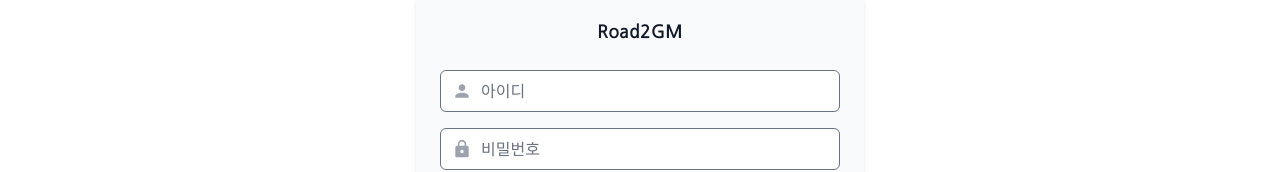
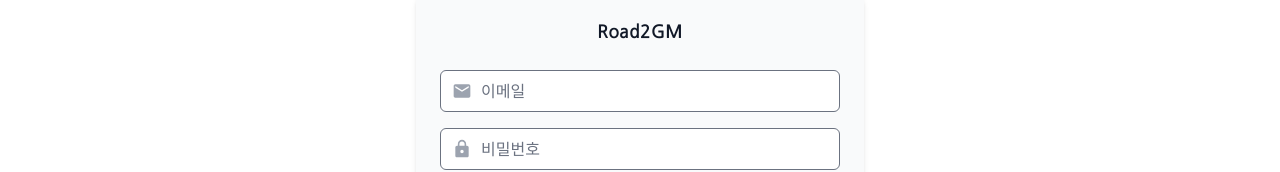
Before and after one commit to mairoo/road2gm-react, a React app: page /auth/login in a window 1280 px wide. Shown: the part 162-334 px from the top of the page. Built offline with nearby package versions, Linux system fonts and the light colour scheme.

Commit message:
email login

```diff
--- a/src/pages/auth/LoginPage.tsx
+++ b/src/pages/auth/LoginPage.tsx
@@ -1,11 +1,11 @@
 import React, { useState } from "react";
-import { MdLock, MdPerson } from "react-icons/md";
+import { MdEmail, MdLock } from "react-icons/md";
 import { useSignInMutation } from "../../store/apis/authApi";
 import { useAppDispatch } from "../../store/hooks";
 import { setCredentials } from "../../store/slices/authSlice";
 
 const LoginPage = () => {
-  const [username, setUsername] = useState("");
+  const [email, setEmail] = useState("");
   const [password, setPassword] = useState("");
   const [rememberMe, setRememberMe] = useState(true);
 
@@ -17,7 +17,7 @@ const LoginPage = () => {
 
     try {
       const userData = await signIn({
-        username,
+        email,
         password,
         rememberMe,
       }).unwrap();
@@ -41,14 +41,14 @@ const LoginPage = () => {
             <div className="space-y-2">
               <div className="relative">
                 <input
-                  type="text"
-                  placeholder="아이디"
-                  value={username}
-                  onChange={(e) => setUsername(e.target.value)}
+                  type="email"
+                  placeholder="이메일"
+                  value={email}
+                  onChange={(e) => setEmail(e.target.value)}
                   className="w-full px-10 py-2 border rounded-md focus:outline-none focus:ring-2 focus:ring-blue-500"
                   required
                 />
-                <MdPerson
+                <MdEmail
                   className="absolute left-3 top-1/2 transform -translate-y-1/2 text-gray-400"
                   size={20}
                 />
--- a/src/types/auth.ts
+++ b/src/types/auth.ts
@@ -10,7 +10,7 @@ export interface User {
 }
 
 export interface LoginRequest {
-  username: string;
+  email: string;
   password: string;
   rememberMe: boolean;
 }
```
